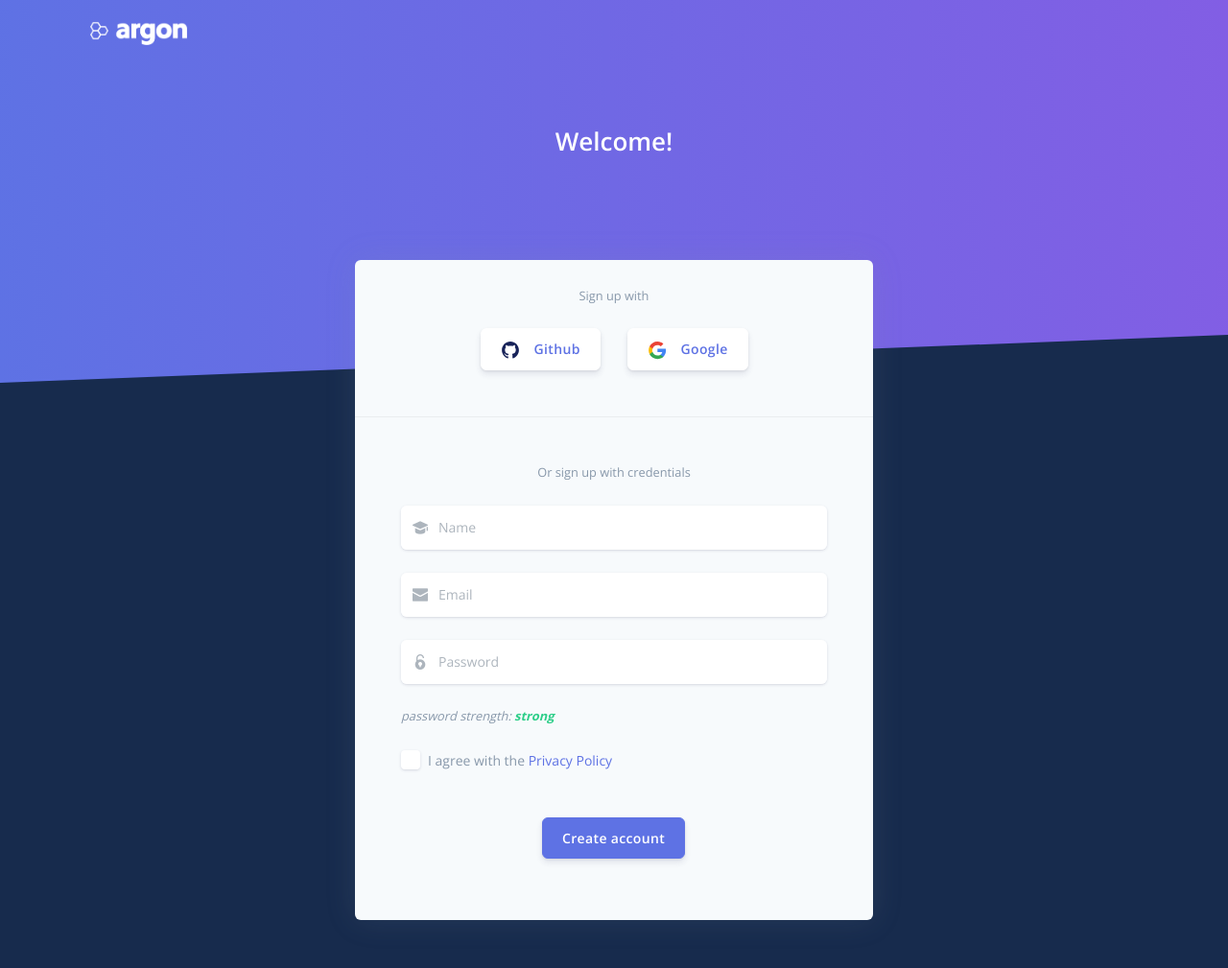
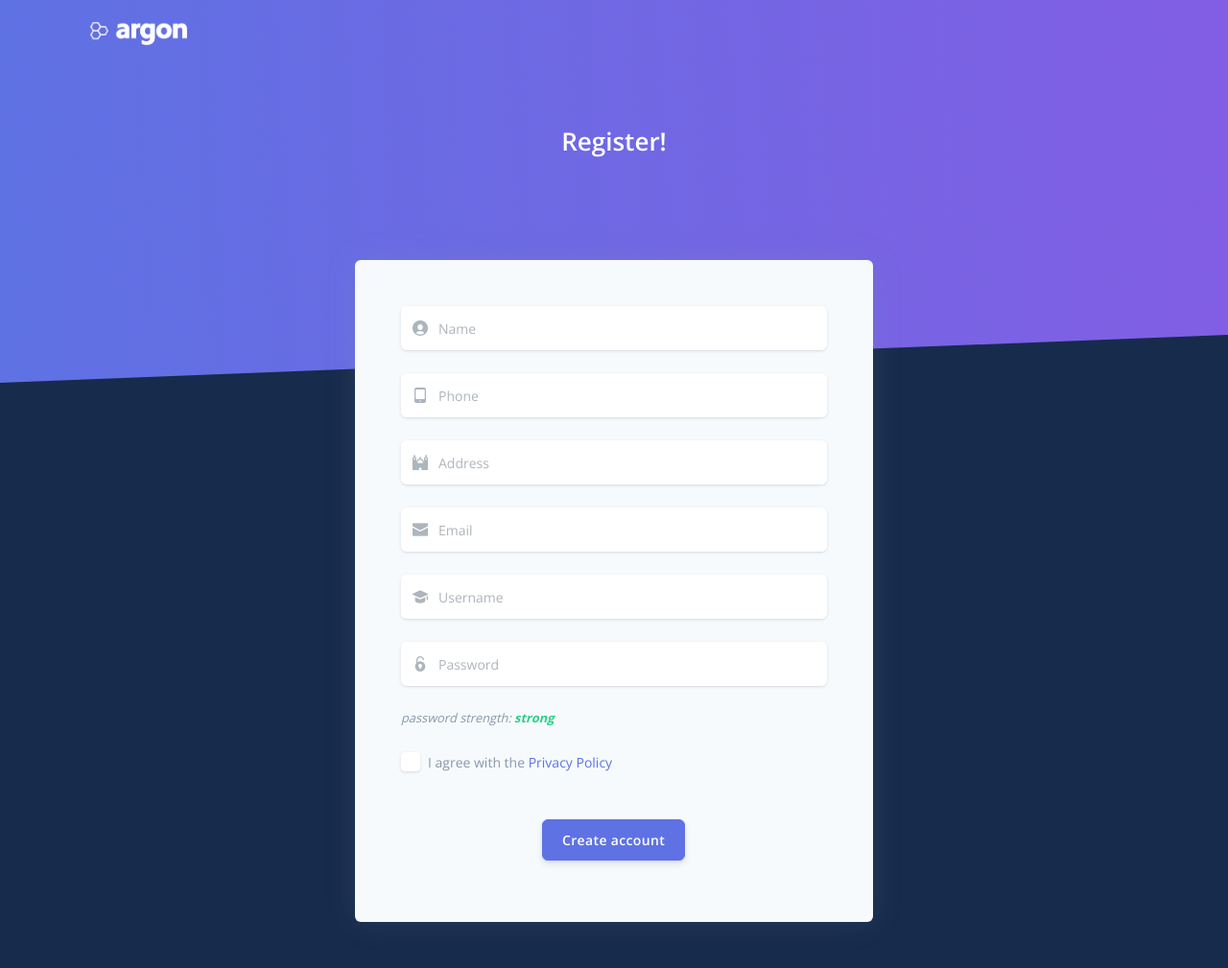
Before and after one commit to huuhiepit/case_study_m3, a Java web app: page /admin/register.jsp in a window 1280 px wide. Shown: the whole page at 96% size. Before the commit the page ends 959 px from the top, so only its background shows below. Run offline with Tomcat 11, a stand-in JSP engine, Linux system fonts and the light colour scheme; some libraries are stand-ins or nearby versions.

Commit message:
Sửa lại giao diện

```diff
--- a/build.gradle
+++ b/build.gradle
@@ -27,6 +27,8 @@ dependencies {
     implementation group: 'javax.servlet', name: 'jstl', version: '1.2'
     // https://mvnrepository.com/artifact/mysql/mysql-connector-java
     implementation group: 'mysql', name: 'mysql-connector-java', version: '5.1.6'
+    // https://mvnrepository.com/artifact/org.mindrot/jbcrypt
+    implementation group: 'org.mindrot', name: 'jbcrypt', version: '0.4'
 
     testImplementation("org.junit.jupiter:junit-jupiter-api:${junitVersion}")
     testRuntimeOnly("org.junit.jupiter:junit-jupiter-engine:${junitVersion}")
--- /dev/null
+++ b/src/main/java/org/example/web_app/dao/AdminDAO.java
@@ -0,0 +1,4 @@
+package org.example.web_app.dao;
+
+public class AdminDAO {
+}
--- /dev/null
+++ b/src/main/java/org/example/web_app/filter/AdminFilter.java
@@ -0,0 +1,4 @@
+package org.example.web_app.filter;
+
+public class AdminFilter {
+}
--- /dev/null
+++ b/src/main/java/org/example/web_app/model/Customer.java
@@ -0,0 +1,4 @@
+package org.example.web_app.model;
+
+public class Customer {
+}
--- /dev/null
+++ b/src/main/java/org/example/web_app/service/AdminService.java
@@ -0,0 +1,4 @@
+package org.example.web_app.service;
+
+public class AdminService {
+}
--- a/src/main/webapp/admin/register.jsp
+++ b/src/main/webapp/admin/register.jsp
@@ -63,7 +63,7 @@
             <div class="header-body text-center mb-7">
                 <div class="row justify-content-center">
                     <div class="col-lg-5 col-md-6">
-                        <h1 class="text-white">Welcome!</h1>
+                        <h1 class="text-white">Register!</h1>
                     </div>
                 </div>
             </div>
@@ -80,30 +80,30 @@
         <div class="row justify-content-center">
             <div class="col-lg-6 col-md-8">
                 <div class="card bg-secondary shadow border-0">
-                    <div class="card-header bg-transparent pb-5">
-                        <div class="text-muted text-center mt-2 mb-4"><small>Sign up with</small></div>
-                        <div class="text-center">
-                            <a href="#" class="btn btn-neutral btn-icon mr-4">
-                                <span class="btn-inner--icon"><img src="../assets/img/icons/common/github.svg"></span>
-                                <span class="btn-inner--text">Github</span>
-                            </a>
-                            <a href="#" class="btn btn-neutral btn-icon">
-                                <span class="btn-inner--icon"><img src="../assets/img/icons/common/google.svg"></span>
-                                <span class="btn-inner--text">Google</span>
-                            </a>
-                        </div>
-                    </div>
                     <div class="card-body px-lg-5 py-lg-5">
-                        <div class="text-center text-muted mb-4">
-                            <small>Or sign up with credentials</small>
-                        </div>
                         <form role="form">
                             <div class="form-group">
                                 <div class="input-group input-group-alternative mb-3">
                                     <div class="input-group-prepend">
-                                        <span class="input-group-text"><i class="ni ni-hat-3"></i></span>
+                                        <span class="input-group-text"><i class="ni ni-circle-08"></i></span>
                                     </div>
                                     <input class="form-control" placeholder="Name" type="text">
+                                </div>
+                            </div>
+                            <div class="form-group">
+                                <div class="input-group input-group-alternative mb-3">
+                                    <div class="input-group-prepend">
+                                        <span class="input-group-text"><i class="ni ni-mobile-button"></i></span>
+                                    </div>
+                                    <input class="form-control" placeholder="Phone" type="text">
+                                </div>
+                            </div>
+                            <div class="form-group">
+                                <div class="input-group input-group-alternative mb-3">
+                                    <div class="input-group-prepend">
+                                        <span class="input-group-text"><i class="ni ni-istanbul"></i></span>
+                                    </div>
+                                    <input class="form-control" placeholder="Address" type="text">
                                 </div>
                             </div>
                             <div class="form-group">
@@ -112,6 +112,14 @@
                                         <span class="input-group-text"><i class="ni ni-email-83"></i></span>
                                     </div>
                                     <input class="form-control" placeholder="Email" type="email">
+                                </div>
+                            </div>
+                            <div class="form-group">
+                                <div class="input-group input-group-alternative mb-3">
+                                    <div class="input-group-prepend">
+                                        <span class="input-group-text"><i class="ni ni-hat-3"></i></span>
+                                    </div>
+                                    <input class="form-control" placeholder="Username" type="text">
                                 </div>
                             </div>
                             <div class="form-group">
```
Also changed, not shown: src/main/java/org/example/web_app/controller/AdminServlet.java (added, +22 -0 lines), src/main/java/org/example/web_app/controller/DashboardServlet.java (renamed from src/main/java/org/example/web_app/AdminServlet.java, +9 -5 lines), src/main/java/org/example/web_app/util/PasswordEncryptionUtil.java (added, +14 -0 lines), src/main/webapp/admin/login.jsp (+3 -27 lines), src/main/webapp/admin/index.jsp (renamed from src/main/webapp/admin/trangchu.jsp).
